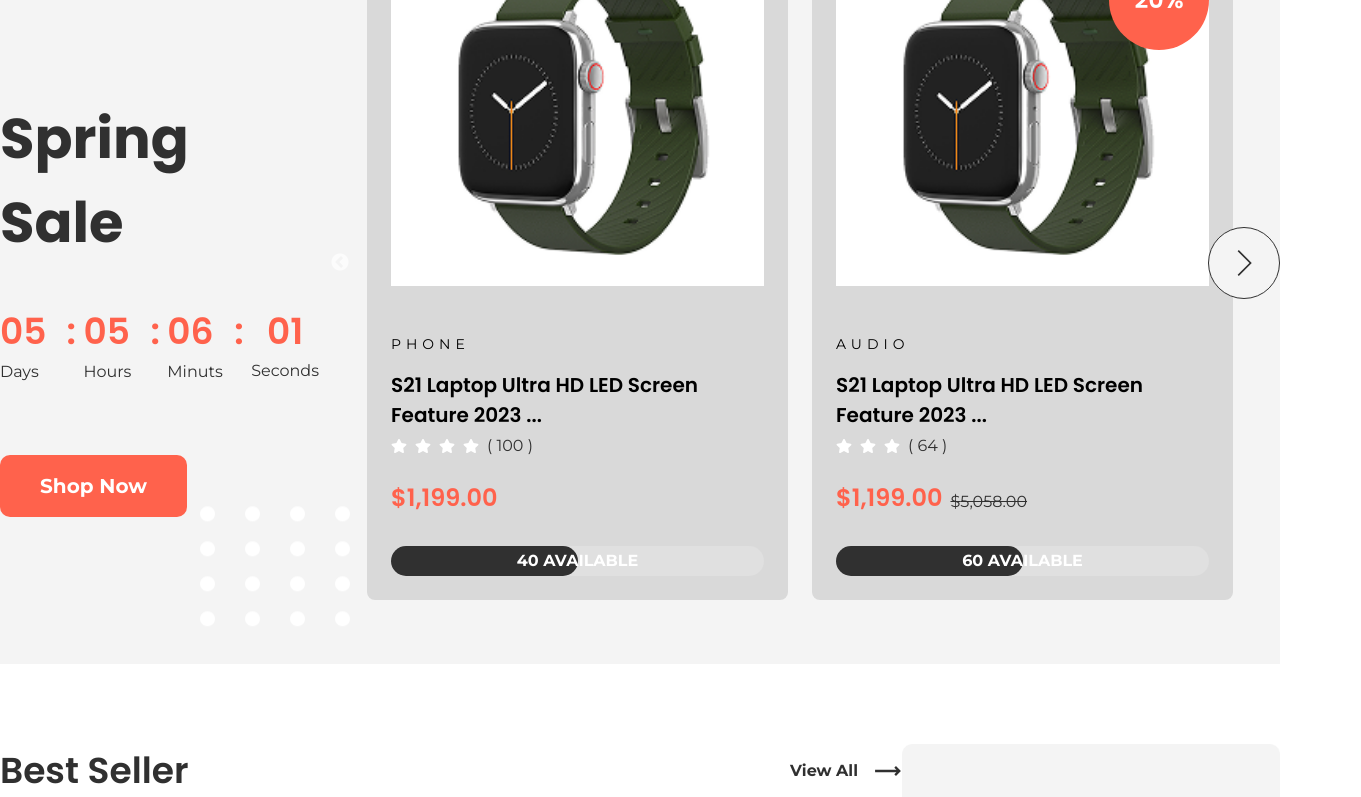
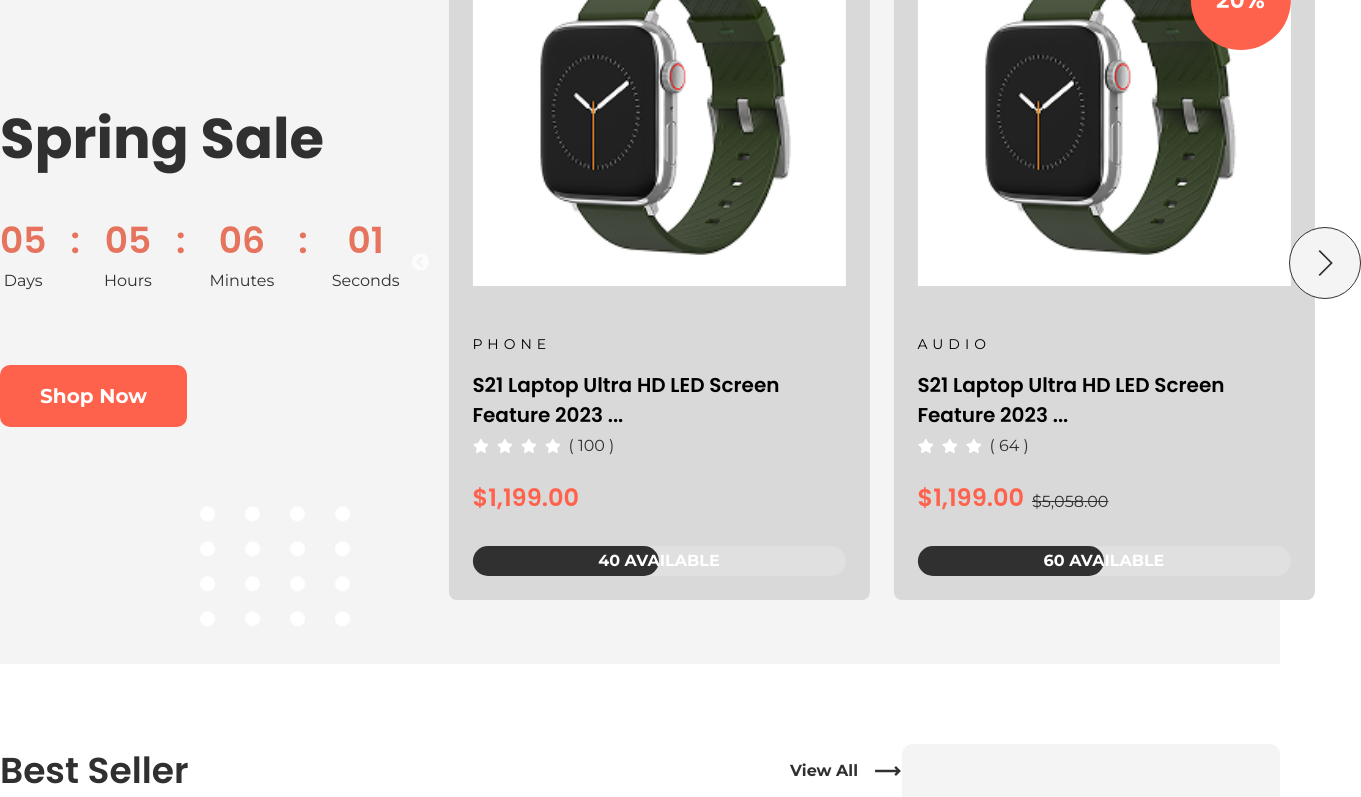
Before and after one commit to nazmulalamdev/eshop, a React (Vite) app: page / in a window 1280 px wide. Shown: the part 3164-3961 px from the top of the page, 1361 px wide, since content can reach past the window. Built offline with nearby package versions, Linux system fonts and the light colour scheme; no server answers.

Commit message:
timer update

```diff
--- a/src/components/SpringSale.jsx
+++ b/src/components/SpringSale.jsx
@@ -79,9 +79,9 @@ const SpringSale = () => {
               <h2 className=" mt-[171px] font-['Poppins'] font-bold text-[56px] text-[#303030]">
                 Spring Sale
               </h2>
-              <div className=" flex justify-between mt-10 max-w-[420px]">
-                <div>
-                  <h2 className="flex gap-2 font-['Poppins'] font-semibold text-[36px] text-[#FF624C]">
+              <div className=" flex justify-center gap-6 mt-10 max-w-[420px] mb-[72px]">
+                {/* <div>
+                  <h2 className="flex gap-2  font-['Poppins'] font-semibold text-[36px] text-[#FF624C]">
                     {String(timeLeft.days).padStart(2, "0")}{" "}
                     <span className="ml-3">:</span>
                   </h2>
@@ -114,33 +114,55 @@ const SpringSale = () => {
                   <span className="font-['Montserrat'] font-normal text-base text-[#303030] left-[58px]">
                     Seconds
                   </span>
+                </div> */}
+
+                <div className="text-center">
+                  <h2 className="text-[#E5735D] font-['Poppins'] text-4xl font-semibold">
+                    {String(timeLeft.days).padStart(2, "0")}
+                  </h2>
+                  <p className="font-['Montserrat'] font-normal text-base text-[#303030] mt-2">
+                    Days
+                  </p>
                 </div>
 
-                {/* <div className="text-center">
-                  <p className="text-[#E5735D] text-4xl font-semibold">07</p>
-                  <p className="text-gray-700 text-sm mt-2">Days</p>
+                <span className="text-[#E5735D] font-['Poppins'] text-4xl font-semibold">
+                  :
+                </span>
+
+                <div className="text-center">
+                  <h2 className="text-[#E5735D] font-['Poppins'] text-4xl font-semibold">
+                    {String(timeLeft.hours).padStart(2, "0")}
+                  </h2>
+                  <p className="font-['Montserrat'] font-normal text-base text-[#303030] mt-2">
+                    Hours
+                  </p>
                 </div>
 
-                <p className="text-[#E5735D] text-4xl font-semibold">:</p>
+                <span className="text-[#E5735D] font-['Poppins'] text-4xl font-semibold">
+                  :
+                </span>
 
                 <div className="text-center">
-                  <p className="text-[#E5735D] text-4xl font-semibold">00</p>
-                  <p className="text-gray-700 text-sm mt-2">Hours</p>
+                  <h2 className="text-[#E5735D] font-['Poppins'] text-4xl font-semibold">
+                    {String(timeLeft.minutes).padStart(2, "0")}
+                  </h2>
+                  <p className="font-['Montserrat'] font-normal text-base text-[#303030] mt-2">
+                    Minutes
+                  </p>
                 </div>
 
-                <p className="text-[#E5735D] text-4xl font-semibold">:</p>
+                <span className="text-[#E5735D] font-['Poppins'] text-4xl font-semibold">
+                  :
+                </span>
 
                 <div className="text-center">
-                  <p className="text-[#E5735D] text-4xl font-semibold">50</p>
-                  <p className="text-gray-700 text-sm mt-2">Minutes</p>
+                  <h2 className="text-[#E5735D] font-['Poppins'] text-4xl font-semibold">
+                    {String(timeLeft.seconds).padStart(2, "0")}
+                  </h2>
+                  <p className="font-['Montserrat'] font-normal text-base text-[#303030] mt-2">
+                    Seconds
+                  </p>
                 </div>
-
-                <p className="text-[#E5735D] text-4xl font-semibold">:</p>
-
-                <div className="text-center">
-                  <p className="text-[#E5735D] text-4xl font-semibold">57</p>
-                  <p className="text-gray-700 text-sm mt-2">Seconds</p>
-                </div> */}
               </div>
               <Button text="Shop Now" />
             </div>
```
